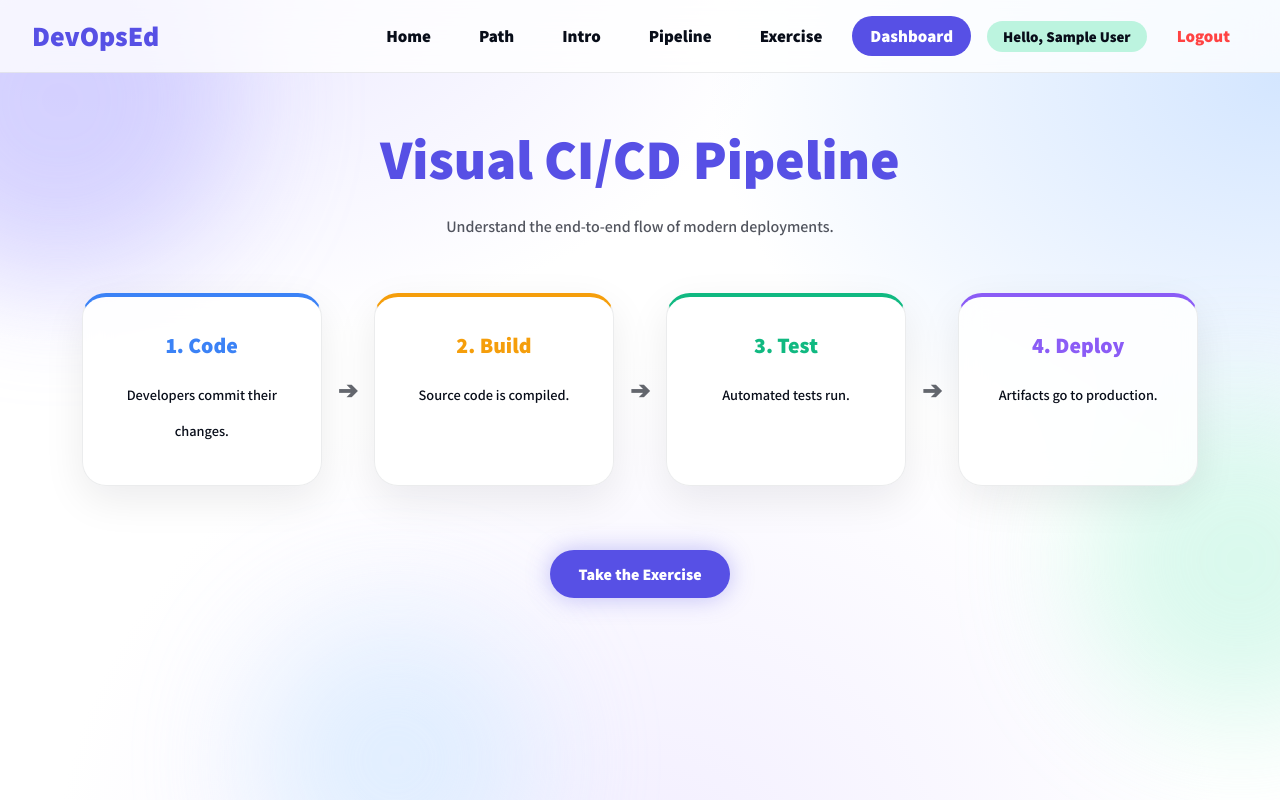
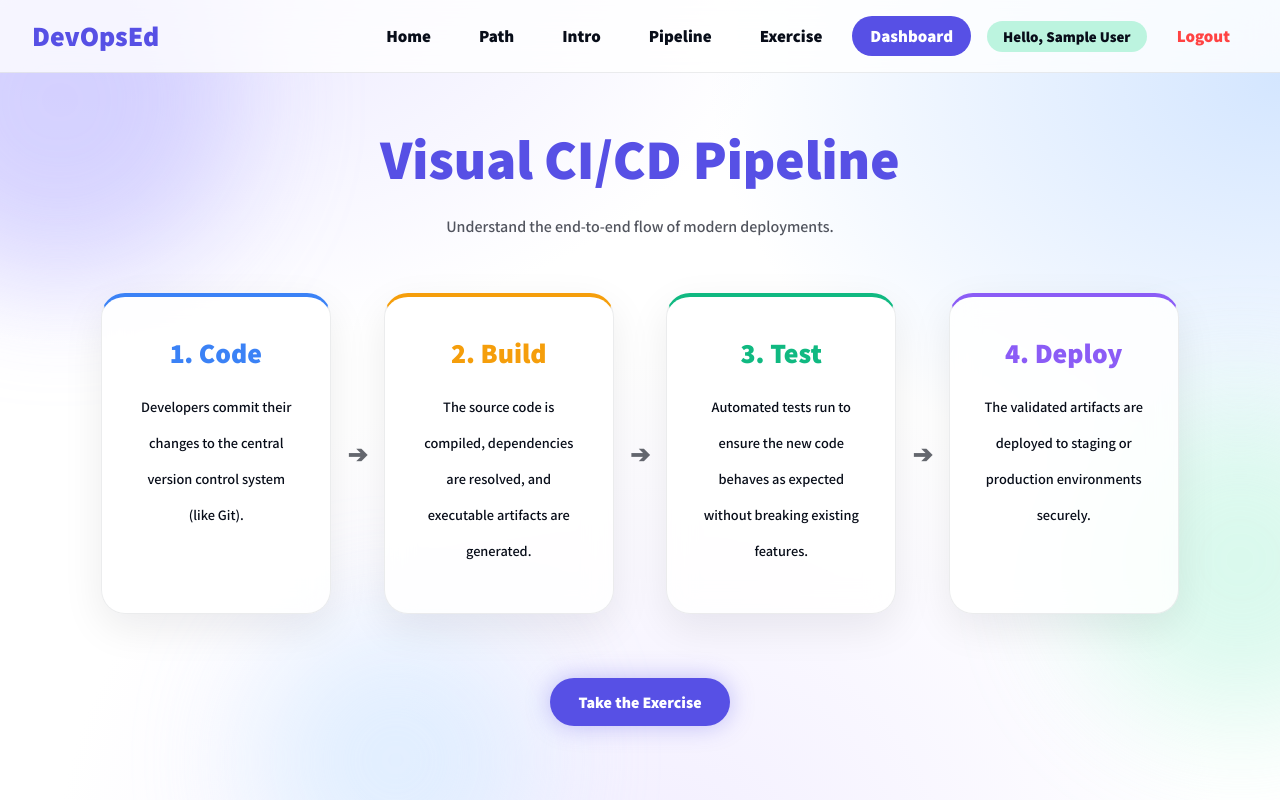
Before and after one commit to BS-PMC-2026/BS-PMC-26-Team1, a Flask app: page /pipeline in a window 1280 px wide. Run offline with Flask 3, Linux system fonts and the light colour scheme; the visitor is signed in with stand-in values (Sample User, id 1); data comes from the database, SQL or seed files in the repository; parts of the project's set-up code (start-up, migrations or seed data) failed here and were passed over.

Commit message:
Update pipeline.html

```diff
--- a/app/templates/pipeline.html
+++ b/app/templates/pipeline.html
@@ -6,113 +6,33 @@
     <p class="subtitle">Understand the end-to-end flow of modern deployments.</p>
 </div>
 
-{% if theory_content %}
-<div class="card" style="max-width: 900px; margin: 1rem auto 0 auto; border-left: 4px solid #22c55e;">
-    <h2 style="margin-top: 0; color: #86efac;">{{ theory_content.headline }}</h2>
-    <p style="line-height: 1.8; color: var(--text-secondary); white-space: pre-line;">{{ theory_content.explanation }}</p>
-    <div style="margin-top: 1rem; padding: 1rem; border-radius: 10px; background: rgba(16,185,129,0.08); border: 1px solid rgba(16,185,129,0.25);">
-        <p style="margin: 0; color: var(--text-secondary); white-space: pre-line;"><strong style="color: var(--text-primary);">Examples:</strong> {{ theory_content.examples }}</p>
-    </div>
-</div>
-{% endif %}
-
 <div class="pipeline-container" style="display: flex; gap: 1rem; flex-wrap: wrap; justify-content: center; margin-top: 2rem;">
-    <div class="card pipeline-stage" role="button" tabindex="0" data-stage="code" onclick="showExplanation('code')" onkeypress="triggerStage(event, 'code')" style="cursor: pointer; width: 20%; min-width: 200px; text-align: center; border-top: 4px solid #3b82f6; transition: transform 0.2s;">
+    <div class="card" style="width: 20%; min-width: 200px; text-align: center; border-top: 4px solid #3b82f6;">
         <h2 style="color: #3b82f6;">1. Code</h2>
-        <p style="font-size: 0.9rem;">Developers commit their changes.</p>
+        <p style="font-size: 0.9rem;">Developers commit their changes to the central version control system (like Git).</p>
     </div>
 
     <div style="align-self: center; color: var(--text-secondary); font-size: 1.5rem;">➔</div>
 
-    <div class="card pipeline-stage" role="button" tabindex="0" data-stage="build" onclick="showExplanation('build')" onkeypress="triggerStage(event, 'build')" style="cursor: pointer; width: 20%; min-width: 200px; text-align: center; border-top: 4px solid #f59e0b; transition: transform 0.2s;">
+    <div class="card" style="width: 20%; min-width: 200px; text-align: center; border-top: 4px solid #f59e0b;">
         <h2 style="color: #f59e0b;">2. Build</h2>
-        <p style="font-size: 0.9rem;">Source code is compiled.</p>
+        <p style="font-size: 0.9rem;">The source code is compiled, dependencies are resolved, and executable artifacts are generated.</p>
     </div>
 
     <div style="align-self: center; color: var(--text-secondary); font-size: 1.5rem;">➔</div>
 
-    <div class="card pipeline-stage" role="button" tabindex="0" data-stage="test" onclick="showExplanation('test')" onkeypress="triggerStage(event, 'test')" style="cursor: pointer; width: 20%; min-width: 200px; text-align: center; border-top: 4px solid #10b981; transition: transform 0.2s;">
+    <div class="card" style="width: 20%; min-width: 200px; text-align: center; border-top: 4px solid #10b981;">
         <h2 style="color: #10b981;">3. Test</h2>
-        <p style="font-size: 0.9rem;">Automated tests run.</p>
+        <p style="font-size: 0.9rem;">Automated tests run to ensure the new code behaves as expected without breaking existing features.</p>
     </div>
 
     <div style="align-self: center; color: var(--text-secondary); font-size: 1.5rem;">➔</div>
 
-    <div class="card pipeline-stage" role="button" tabindex="0" data-stage="deploy" onclick="showExplanation('deploy')" onkeypress="triggerStage(event, 'deploy')" style="cursor: pointer; width: 20%; min-width: 200px; text-align: center; border-top: 4px solid #8b5cf6; transition: transform 0.2s;">
+    <div class="card" style="width: 20%; min-width: 200px; text-align: center; border-top: 4px solid #8b5cf6;">
         <h2 style="color: #8b5cf6;">4. Deploy</h2>
-        <p style="font-size: 0.9rem;">Artifacts go to production.</p>
+        <p style="font-size: 0.9rem;">The validated artifacts are deployed to staging or production environments securely.</p>
     </div>
 </div>
-
-<div id="explanation-box" class="card" style="display: none; max-width: 800px; margin: 2rem auto; text-align: center; border: 2px solid #334155;">
-    <h2 id="explanation-title" style="margin-top: 0;"></h2>
-    <p id="explanation-text" style="font-size: 1.1rem; color: var(--text-secondary); line-height: 1.6;"></p>
-</div>
-
-<script>
-    const explanations = {
-        'code': {
-            title: 'Code & Commit',
-            text: 'Developers write code on their local machines. They use version control systems like Git to track changes. When a feature or fix is ready, they commit and push their code to a central repository like GitHub or GitLab.'
-        },
-        'build': {
-            title: 'Build Process',
-            text: 'The CI server (like GitHub Actions or Jenkins) detects the new code. It pulls the code, resolves and installs all required dependencies, compiles the application if necessary, and packages it into a deployable artifact (e.g., a Docker image or a .jar file).'
-        },
-        'test': {
-            title: 'Automated Testing',
-            text: 'The newly built application is subjected to rigorous automated testing. This includes unit tests, integration tests, and security scans. If any test fails, the pipeline stops and the developers are notified immediately.'
-        },
-        'deploy': {
-            title: 'Deployment',
-            text: 'Once tests pass, the artifact is deployed to a staging or production environment. In Continuous Delivery, this is a manual click. In Continuous Deployment, it is fully automated. Users can now access the new features!'
-        }
-    };
-
-    function showExplanation(stage) {
-        const box = document.getElementById('explanation-box');
-        const title = document.getElementById('explanation-title');
-        const text = document.getElementById('explanation-text');
-
-        document.querySelectorAll('.pipeline-stage').forEach((node) => {
-            node.classList.remove('active-stage');
-        });
-        const activeNode = document.querySelector(`[data-stage="${stage}"]`);
-        if (activeNode) {
-            activeNode.classList.add('active-stage');
-        }
-
-        title.innerText = explanations[stage].title;
-        text.innerText = explanations[stage].text;
-        box.style.display = 'block';
-
-        // simple animation outline
-        box.style.animation = 'none';
-        setTimeout(() => box.style.animation = 'fadeIn 0.3s ease-in-out', 10);
-    }
-
-    function triggerStage(event, stage) {
-        if (event.key === 'Enter' || event.key === ' ') {
-            event.preventDefault();
-            showExplanation(stage);
-        }
-    }
-</script>
-<style>
-    @keyframes fadeIn {
-        from { opacity: 0; transform: translateY(-10px); }
-        to { opacity: 1; transform: translateY(0); }
-    }
-    .pipeline-stage:hover {
-        transform: scale(1.05) !important;
-        background: rgba(255,255,255,0.05);
-    }
-    .pipeline-stage.active-stage {
-        transform: scale(1.05);
-        box-shadow: 0 0 0 2px rgba(79,70,229,0.75);
-        background: rgba(79,70,229,0.12);
-    }
-</style>
 
 <div class="action-container" style="margin-top: 4rem;">
     <a href="/exercise" class="btn btn-primary">Take the Exercise</a>
```
